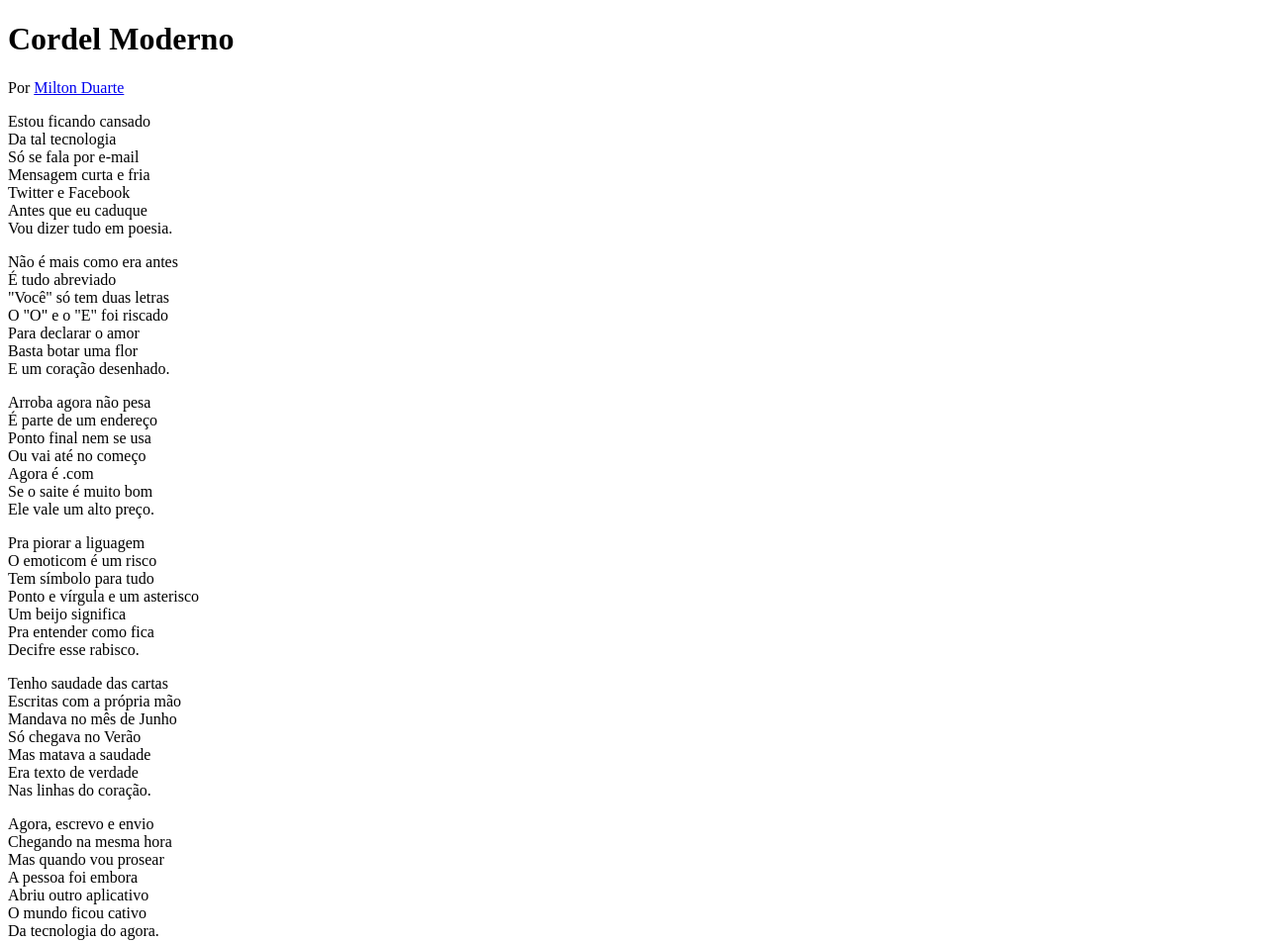
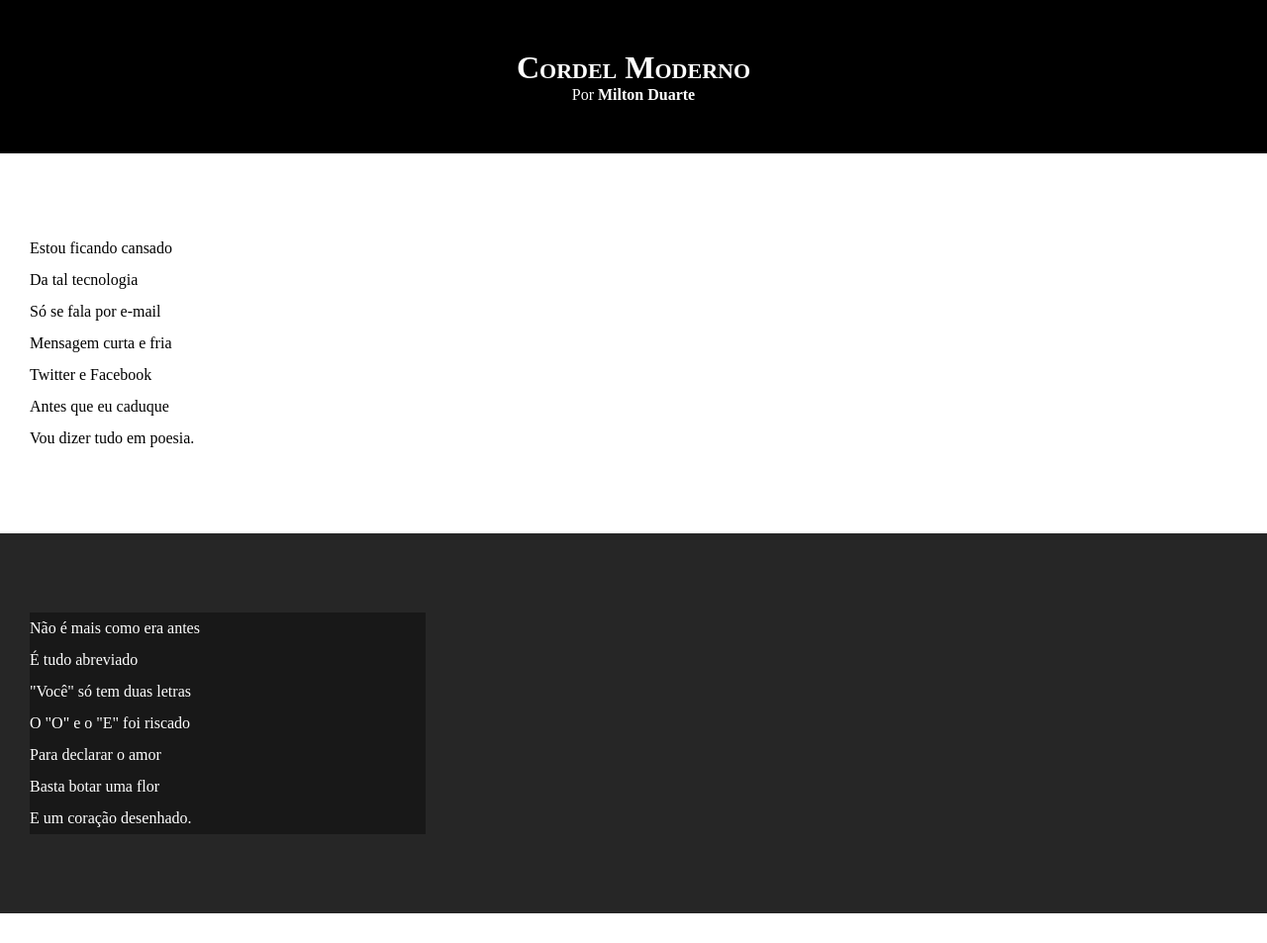
Before and after one commit to GuiFxFarias/ProjetoCordel, a plain HTML site: page index.html in a window 1280 px wide. Shown: the top 953 px of the page at 99% size. Drawn offline with Linux system fonts and the light colour scheme.

Commit message:
atualizando-projeto-cordel

```diff
--- a/CSS/style.css
+++ b/CSS/style.css
@@ -1 +1,65 @@
 @charset "UTF-8";
+
+*{
+    margin: 0px;
+    padding: 0px;
+}
+
+html, body{
+    min-height: 100%;
+    background-color: darkgray;
+}
+
+header{
+    background-color: black;
+    color: white;
+    text-align: center;
+}
+
+header h1{
+    padding-top: 50px;
+    font-variant: small-caps;
+}
+
+header p{
+    padding-bottom: 50px;
+}
+
+a{
+    color: white;
+    text-decoration: none;
+    font-weight: bolder;
+}
+
+a:hover{
+    text-decoration: underline;
+}
+
+section{
+    padding-top: 10vh;
+    padding-bottom: 10vh;
+    line-height: 2em;
+    padding-left: 30px;
+}
+
+section.normal{
+    background-color: white;
+    color: black;
+}
+
+section.imagem{
+    background-color: rgb(38, 38, 38);
+    color: white;
+}
+
+section.imagem p{
+    background-color: rgba(0, 0, 0, 0.371);
+    width: 400px;
+}
+
+footer{
+    background-color: black;
+    text-align: center;
+    color: white;
+    padding: 5px;
+}
--- a/index.html
+++ b/index.html
@@ -16,7 +16,7 @@
             Por <a href="https://www.recantodasletras.com.br/poesias/3186743" target="_blank">Milton Duarte</a>
         </p>
     </header>
-    <section>
+    <section class="normal">
         <p>
             Estou ficando cansado<br>
             Da tal tecnologia<br>
@@ -27,7 +27,7 @@
             Vou dizer tudo em poesia.<br>
         </p>
     </section>
-    <section>
+    <section class="imagem">
         <p>
             Não é mais como era antes<br>
             É tudo abreviado<br>
@@ -38,7 +38,7 @@
             E um coração desenhado.<br>
         </p>
     </section>
-    <section>
+    <section class="normal">
         <p>
             Arroba agora não pesa<br>
             É parte de um endereço<br>
@@ -58,7 +58,7 @@
             Decifre esse rabisco.<br>
         </p>
     </section>
-    <section>
+    <section class="imagem">
         <p>
             Tenho saudade das cartas<br>
             Escritas com a própria mão<br>
@@ -69,7 +69,7 @@
             Nas linhas do coração.<br>
         </p>
     </section>
-    <section>
+    <section class="normal">
         <p>
             Agora, escrevo e envio<br>
             Chegando na mesma hora<br>
```
